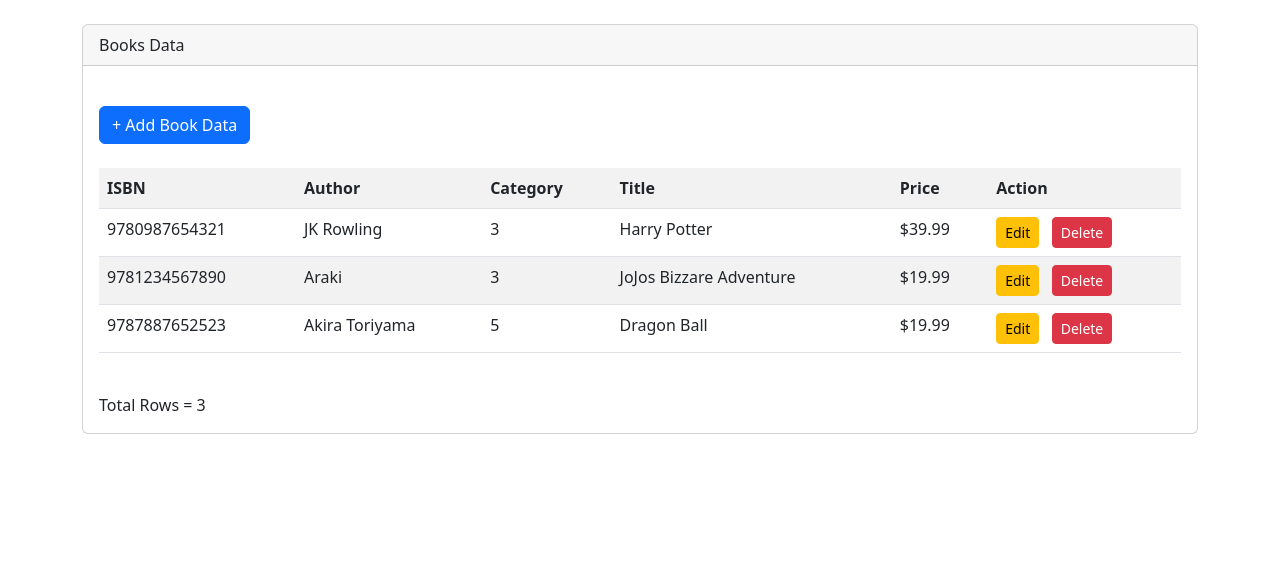
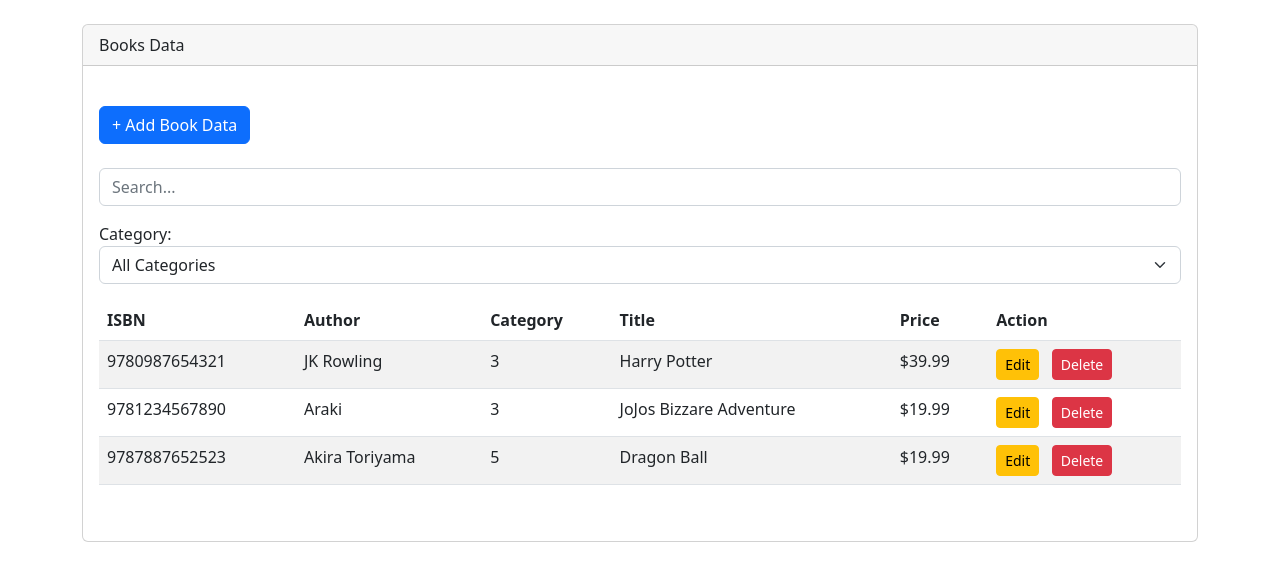
Before and after one commit to ArdefGZ/Project-PBP, a PHP site: page /view_books_detail.php in a window 1280 px wide. Shown: the top 581 px of the page. Run offline with PHP 8.4, Linux system fonts and the light colour scheme; data comes from the database, SQL or seed files in the repository; a stand-in replaces the project's code that opens the database connection.

Commit message:
Update view_books_detail.php
Nambah search dan filter kategori

```diff
--- a/Database Buku/view_books_detail.php
+++ b/Database Buku/view_books_detail.php
@@ -1,4 +1,4 @@
-<!doctype html>
+<!DOCTYPE html>
 <html lang="en">
 <head>
     <meta charset="utf-8">
@@ -13,7 +13,24 @@
         <div class="card-body">
             <br>
             <a class="btn btn-primary" href="add_book.php">+ Add Book Data</a><br /><br />
-                        <table class="table table-striped">
+            <!-- Filter section with search input and category selection -->
+            <div class="mb-3">
+                <input type="text" class="form-control" id="search" placeholder="Search...">
+            </div>
+            <div class="mb-3">
+                <label for="categorySelect">Category:</label>
+                <select class="form-select" id="categorySelect">
+                    <option value="">All Categories</option>
+                    <option value="1">Fiction</option>
+                    <option value="2">Science Fiction</option>
+                    <option value="3">Mystery</option>
+                    <option value="4">Romance</option>
+                    <option value="5">Fantasy</option>
+                </select>
+            </div>
+            <!-- Table for displaying book data -->
+            <table class="table table-striped" id="bookTable">
+                <thead>
                     <tr>
                         <th>ISBN</th>
                         <th>Author</th>
@@ -22,37 +39,84 @@
                         <th>Price</th>
                         <th>Action</th>
                     </tr>
-
+                </thead>
+                <tbody>
                     <?php
-                            //include our login information
+                    // Include our login information
                     require_once('db_login.php');
 
-                            //execute the query
-                            $query = " SELECT isbn, author, categoryid, title, price FROM books ORDER BY isbn ";
-                            $result = $db->query($query);
-                            if (!$result){
-                                die ("Could not the query the database: <br />" . $db->error ."<br>Query: " . $query);
+                    // Initialize search query and category filter
+                    $search_query = "";
+                    $category_filter = "";
+
+                    // Check if the search input and category filter are provided
+                    if (isset($_GET['search'])) {
+                        $search_query = $_GET['search'];
+                    }
+                    if (isset($_GET['category'])) {
+                        $category_filter = $_GET['category'];
                     }
 
-                            //fetch and display the results
-                            while ($row = $result->fetch_object()){
+                    // Build the SQL query with search and category filter
+                    $query = "SELECT isbn, author, categoryid, title, price FROM books WHERE title LIKE '%$search_query%'";
+                    if (!empty($category_filter)) {
+                        $query .= " AND categoryid = '$category_filter'";
+                    }
+                    $query .= " ORDER BY isbn";
+
+                    $result = $db->query($query);
+
+                    if (!$result) {
+                        die("Could not query the database: <br />" . $db->error . "<br>Query: " . $query);
+                    }
+
+                    // Fetch and display the results
+                    while ($row = $result->fetch_object()) {
                         echo '<tr>';
-                                echo '<td>' .$row->isbn. '</td>';
-                                echo '<td>' .$row->author. '</td>';
-                                echo '<td>' .$row->categoryid. '</td>';
-                                echo '<td>' .$row->title. '</td>';
-                                echo '<td> $'.$row->price.'</td>';
-                                echo '<td><a class="btn btn-warning btn-sm" href="edit_book.php?id='.$row->isbn.'">Edit</a>&nbsp;&nbsp;
-                                <a class="btn btn-danger btn-sm" href="delete_book.php?id='.$row->isbn.'&op=delete">Delete</a>
+                        echo '<td>' . $row->isbn . '</td>';
+                        echo '<td>' . $row->author . '</td>';
+                        echo '<td>' . $row->categoryid . '</td>';
+                        echo '<td>' . $row->title . '</td>';
+                        echo '<td> $' . $row->price . '</td>';
+                        echo '<td><a class="btn btn-warning btn-sm" href="edit_book.php?id=' . $row->isbn . '">Edit</a>&nbsp;&nbsp;
+                            <a class="btn btn-danger btn-sm" href="delete_book.php?id=' . $row->isbn . '&op=delete">Delete</a>
                             </td>';
                         echo '</tr>';
                     }
-                            echo '</table>';
-                            echo '<br />';
-                            echo 'Total Rows = ' .$result->num_rows;
                     $result->free();
                     $db->close();
                     ?>
+                </tbody>
+            </table>
+            <br />
+            <script>
+                // JavaScript to filter and update the table when input changes
+                document.getElementById('search').addEventListener('input', function () {
+                    filterTable();
+                });
+
+                // JavaScript to filter and update the table based on the selected category
+                document.getElementById('categorySelect').addEventListener('change', function () {
+                    filterTable();
+                });
+
+                // Function to filter and update the table based on search and category filters
+                function filterTable() {
+                    const searchValue = document.getElementById('search').value.toLowerCase();
+                    const categoryValue = document.getElementById('categorySelect').value;
+                    const rows = document.querySelectorAll("#bookTable tbody tr");
+
+                    rows.forEach(row => {
+                        const title = row.querySelector("td:nth-child(4)").textContent.toLowerCase();
+                        const category = row.querySelector("td:nth-child(3)").textContent;
+                        if ((categoryValue === "" || category === categoryValue) && title.includes(searchValue)) {
+                            row.style.display = "";
+                        } else {
+                            row.style.display = "none";
+                        }
+                    });
+                }
+            </script>
         </div>
     </div>
 </div>
```
Lines whose indentation alone changed are shown as unchanged.
